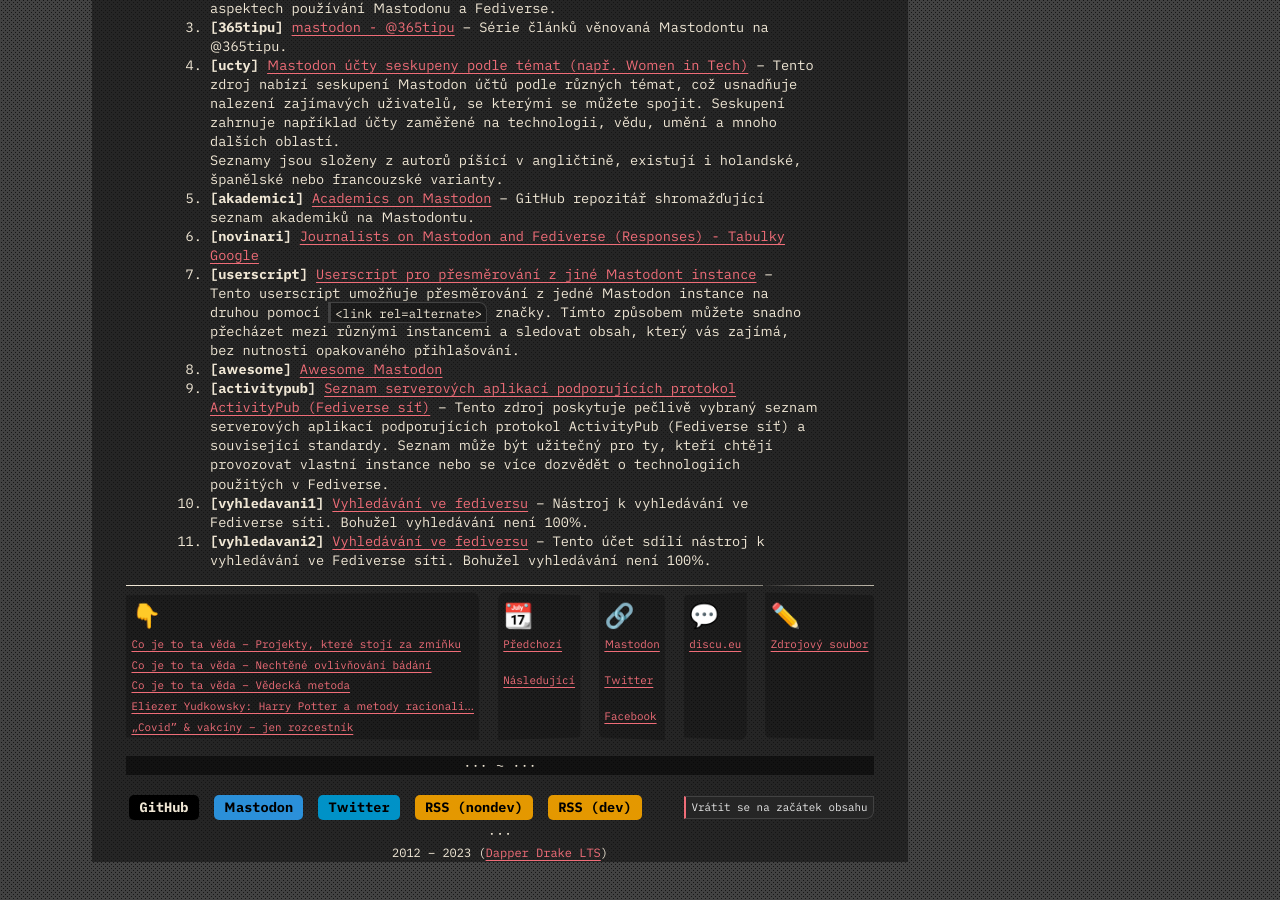
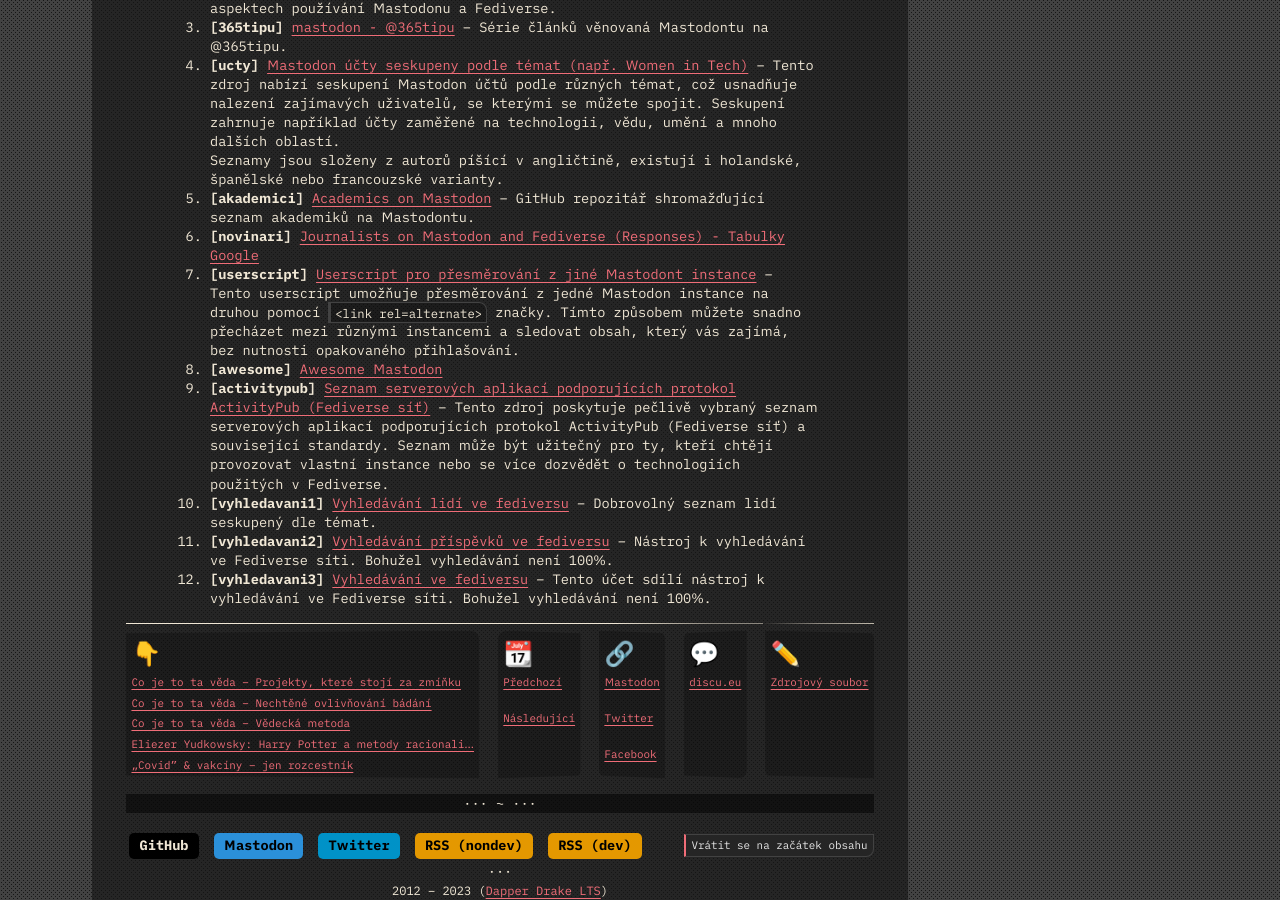
Before and after one commit to jaandrle/jaandrle.github.io, a Jekyll site: the page built from _posts/2023/2023-04-14-mastodon.md, in a window 1280 px wide and 900 px high, scrolled down 849 px. Built offline with Jekyll 4.4.1, drawn with Linux system fonts in a browser that asks for light colours; emoji names are drawn with the system emoji font; before the commit the page ends 1711 px from its top, so only the background shows below that.

Commit message:
:sparkles: Add two new vyhledavani fields and update existing one

```diff
--- a/_posts/2023/2023-04-14-mastodon.md
+++ b/_posts/2023/2023-04-14-mastodon.md
@@ -66,10 +66,14 @@
                 Seznam může být užitečný pro ty, kteří chtějí provozovat vlastní instance nebo se více dozvědět o technologiích použitých v Fediverse.
                 "
         vyhledavani1:
-            caption: "Vyhledávání ve fediversu"
+            caption: "Vyhledávání lidí ve fediversu"
+            href: "https://fediverse.info/explore/people"
+            description: "Dobrovolný seznam lidí seskupený dle témat."
+        vyhledavani2:
+            caption: "Vyhledávání příspěvků ve fediversu"
             href: "https://tootfinder.ch/"
             description: "Nástroj k vyhledávání ve Fediverse síti. Bohužel vyhledávání není 100%."
-        vyhledavani2:
+        vyhledavani3:
             caption: "Vyhledávání ve fediversu"
             href: "https://social.unextro.net/@ondra/109452154425391931"
             description: "Tento účet sdílí nástroj k vyhledávání ve Fediverse síti. Bohužel vyhledávání není 100%."
```
